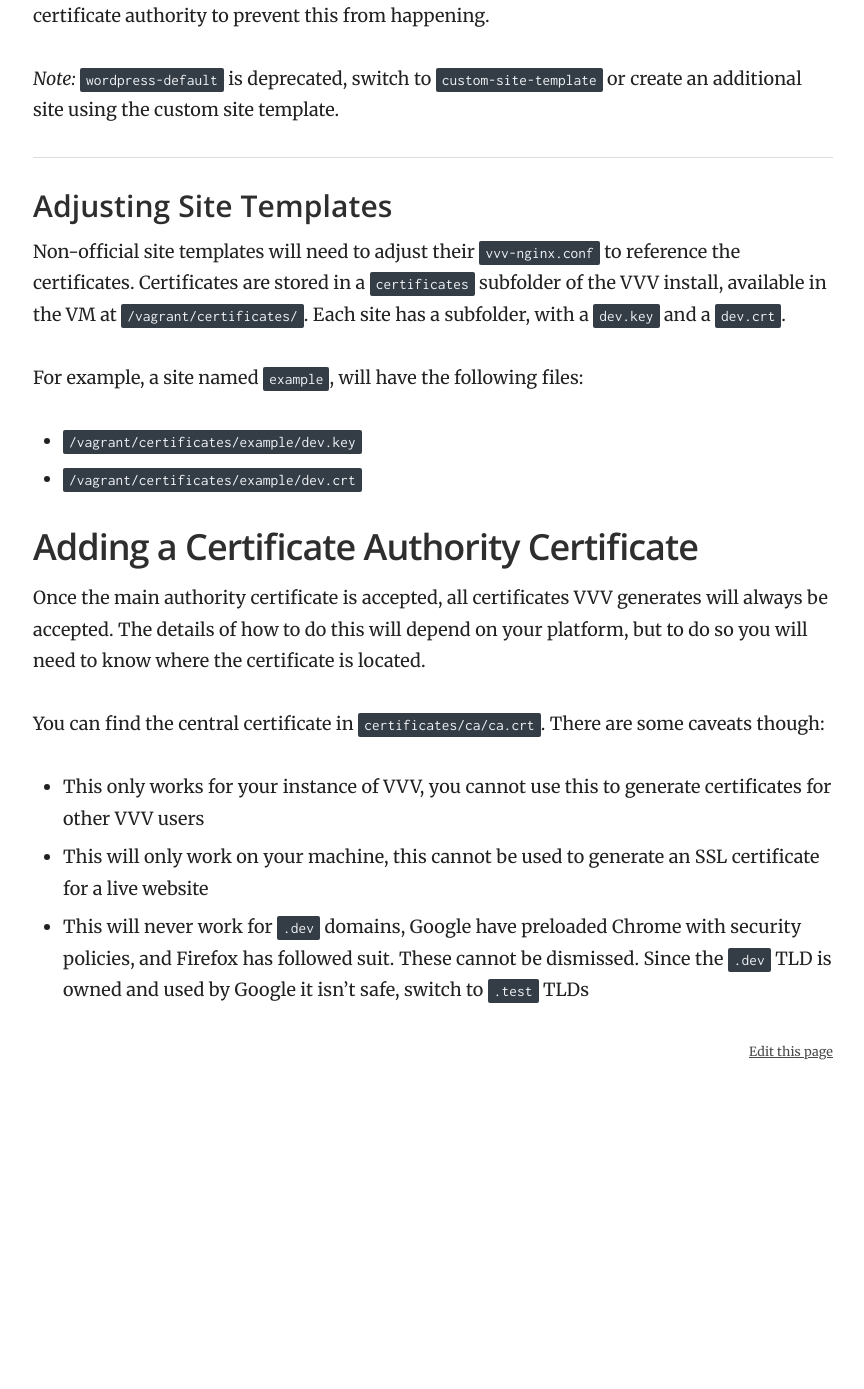
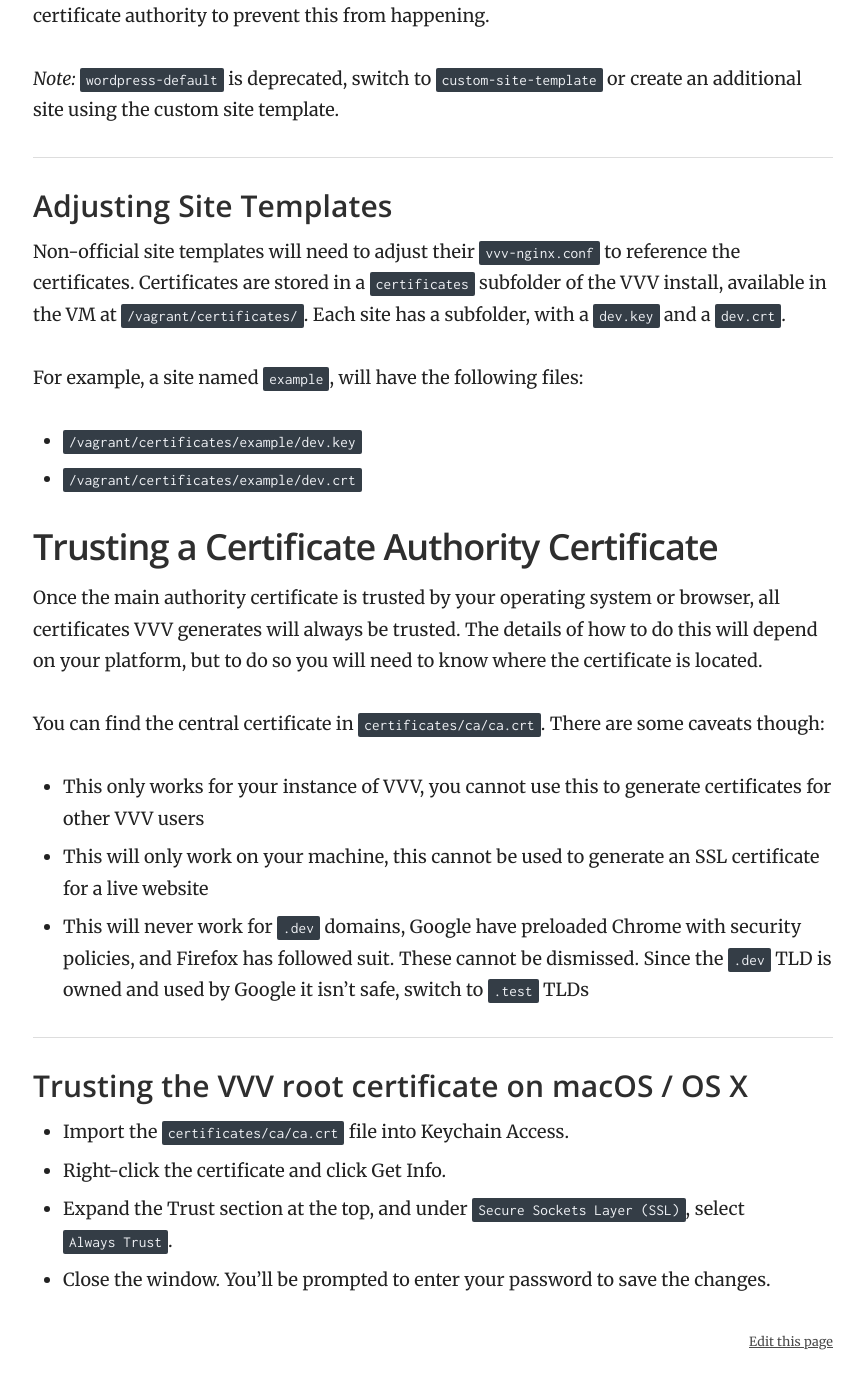
Before and after one commit to Varying-Vagrant-Vagrants/varyingvagrantvagrants.org, a Jekyll site: the page built from docs/en-US/references/https.md, in a window 1280 px wide and 1400 px high, scrolled down 824 px. Shown: the top 1389 px of the window, without its empty margins (357-1221 px from the left). Built offline with Jekyll 4.4.1, drawn with Linux system fonts in a browser that asks for light colours; before the commit the page ends 1935 px from its top, so only the background shows below that.

Commit message:
Instructions for trusting the VVV root cert on OSX

```diff
--- a/docs/en-US/references/https.md
+++ b/docs/en-US/references/https.md
@@ -38,12 +38,19 @@ For example, a site named `example`, will have the following files:
  - `/vagrant/certificates/example/dev.key`
  - `/vagrant/certificates/example/dev.crt`
 
-## Adding a Certificate Authority Certificate
+## Trusting a Certificate Authority Certificate
 
-Once the main authority certificate is accepted, all certificates VVV generates will always be accepted. The details of how to do this will depend on your platform, but to do so you will need to know where the certificate is located.
+Once the main authority certificate is trusted by your operating system or browser, all certificates VVV generates will always be trusted. The details of how to do this will depend on your platform, but to do so you will need to know where the certificate is located.
 
 You can find the central certificate in `certificates/ca/ca.crt`. There are some caveats though:
 
  - This only works for your instance of VVV, you cannot use this to generate certificates for other VVV users
  - This will only work on your machine, this cannot be used to generate an SSL certificate for a live website
  - This will never work for `.dev` domains, Google have preloaded Chrome with security policies, and Firefox has followed suit. These cannot be dismissed. Since the `.dev` TLD is owned and used by Google it isn't safe, switch to `.test` TLDs
+
+### Trusting the VVV root certificate on macOS / OS X
+
+* Import the `certificates/ca/ca.crt` file into Keychain Access.
+* Right-click the certificate and click Get Info.
+* Expand the Trust section at the top, and under `Secure Sockets Layer (SSL)`, select `Always Trust`.
+* Close the window. You'll be prompted to enter your password to save the changes.
```
